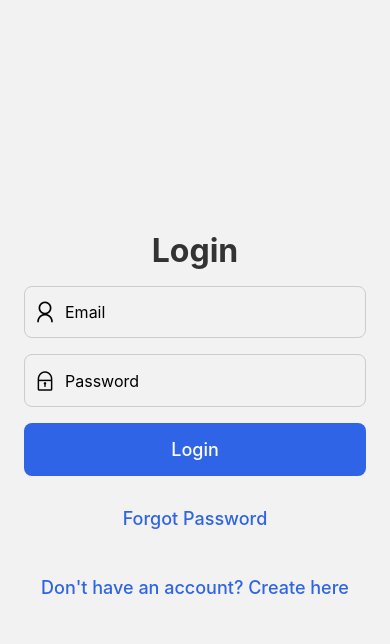
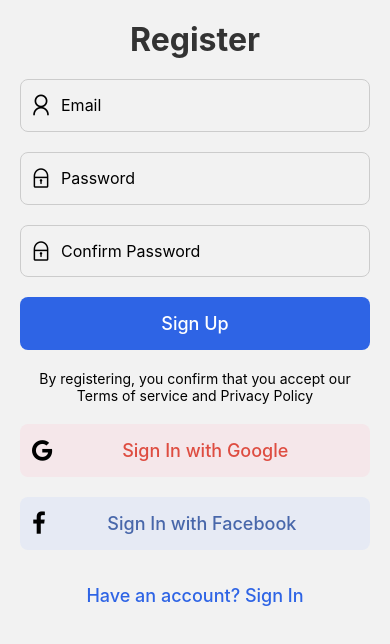
Before and after one commit to asad-digimark/Auth_Userlist, a React Native app: screen /Register in a window 390 px wide. Shown: the top 644 px of the page. Built offline with nearby package versions, Linux system fonts and the light colour scheme.

Commit message:
fix issue

```diff
--- a/screens/Register.jsx
+++ b/screens/Register.jsx
@@ -4,18 +4,23 @@ import {
   Text,
   TouchableOpacity,
   TextInput,
+  ScrollView,
 } from 'react-native';
 import AntDesign from 'react-native-vector-icons/AntDesign';
+import FontAwesome from 'react-native-vector-icons/FontAwesome';
 import {Dimensions} from 'react-native';
 import {useState} from 'react';
-const windowHeight = Dimensions.get('window').height;
+const height = Dimensions.get('window').height / 16;
 
 export default ({navigation}) => {
   const [email, setEmail] = useState('');
   const [password, setPassword] = useState('');
+  const [confirmPassword, setConfirmPassword] = useState('');
+
   return (
+    <ScrollView>
       <View style={styles.container}>
-      <Text style={styles.heading}>Login</Text>
+        <Text style={styles.heading}>Register</Text>
         <FormInput
           placeholder="Email"
           icon="user"
@@ -30,24 +35,50 @@ export default ({navigation}) => {
           secureTextEntry
           onChangeText={v => setPassword(v)}
         />
-      <FormButton title="Login" backgroundColor="#2e64e5" color="#fff" />
-      <FormButton title="Forgot Password" color="#2e64e5" />
+        <FormInput
+          placeholder="Confirm Password"
+          icon="lock"
+          value={confirmPassword}
+          secureTextEntry
+          onChangeText={v => setConfirmPassword(v)}
+        />
         <FormButton
-        title="Don't have an account? Create here"
+          title="Sign Up"
+          backgroundColor="#2e64e5"
+          color="#fff"
+          onPress={() => {
+            setEmail('');
+            setPassword('');
+            setConfirmPassword('');
+          }}
+        />
+        <Text style={{textAlign: 'center'}}>
+          By registering, you confirm that you accept our Terms of service and
+          Privacy Policy
+        </Text>
+        <FormButton
+          title="Sign In with Google"
+          icon="google"
+          color="#de4d41"
+          backgroundColor="#f5e7ea"
+        />
+        <FormButton
+          title="Sign In with Facebook"
+          icon="facebook"
+          color="#4867aa"
+          backgroundColor="#e6eaf4"
+        />
+        <FormButton
+          title="Have an account? Sign In"
           color="#2e64e5"
-        onPress={() => navigation.navigate('Register')}
+          onPress={() => navigation.navigate('Login')}
         />
       </View>
+    </ScrollView>
   );
 };
 
-const FormButton = ({title, backgroundColor, color, ...rest}) => (
-  <TouchableOpacity style={[styles.btnContainer, {backgroundColor}]} {...rest}>
-    <Text style={[styles.btnText, {color}]}>{title}</Text>
-  </TouchableOpacity>
-);
-
-const FormInput = ({icon, ...rest}) => {
+const FormInput = ({icon = '', ...rest}) => {
   return (
     <View style={styles.input}>
       {icon && (
@@ -64,12 +95,21 @@ const FormInput = ({icon, ...rest}) => {
   );
 };
 
+const FormButton = ({title, icon, backgroundColor, color, ...rest}) => (
+  <TouchableOpacity style={[styles.btnContainer, {backgroundColor}]} {...rest}>
+    {icon && (
+      <FontAwesome name={icon} size={24} style={{alignSelf: 'center'}} />
+    )}
+    <Text style={[styles.btnText, {color}]}>{title}</Text>
+  </TouchableOpacity>
+);
+
 const styles = StyleSheet.create({
   container: {
     flex: 1,
     justifyContent: 'center',
-    padding: 24,
-    gap: 16,
+    padding: 20,
+    gap: 20,
   },
   heading: {
     fontSize: 32,
@@ -78,17 +118,21 @@ const styles = StyleSheet.create({
     textAlign: 'center',
   },
   btnContainer: {
-    height: windowHeight / 16,
-    justifyContent: 'center',
+    height,
+    flexDirection: 'row',
+    alignItems: 'center',
+    justifyContent: 'space-between',
     borderRadius: 8,
+    paddingHorizontal: 12,
   },
   btnText: {
+    flex: 1,
     fontSize: 18,
     fontWeight: '500',
     textAlign: 'center',
   },
   input: {
-    height: windowHeight / 16,
+    height,
     flexDirection: 'row',
     paddingHorizontal: 8,
     borderColor: '#ccc',
```
Lines whose indentation alone changed are shown as unchanged.
